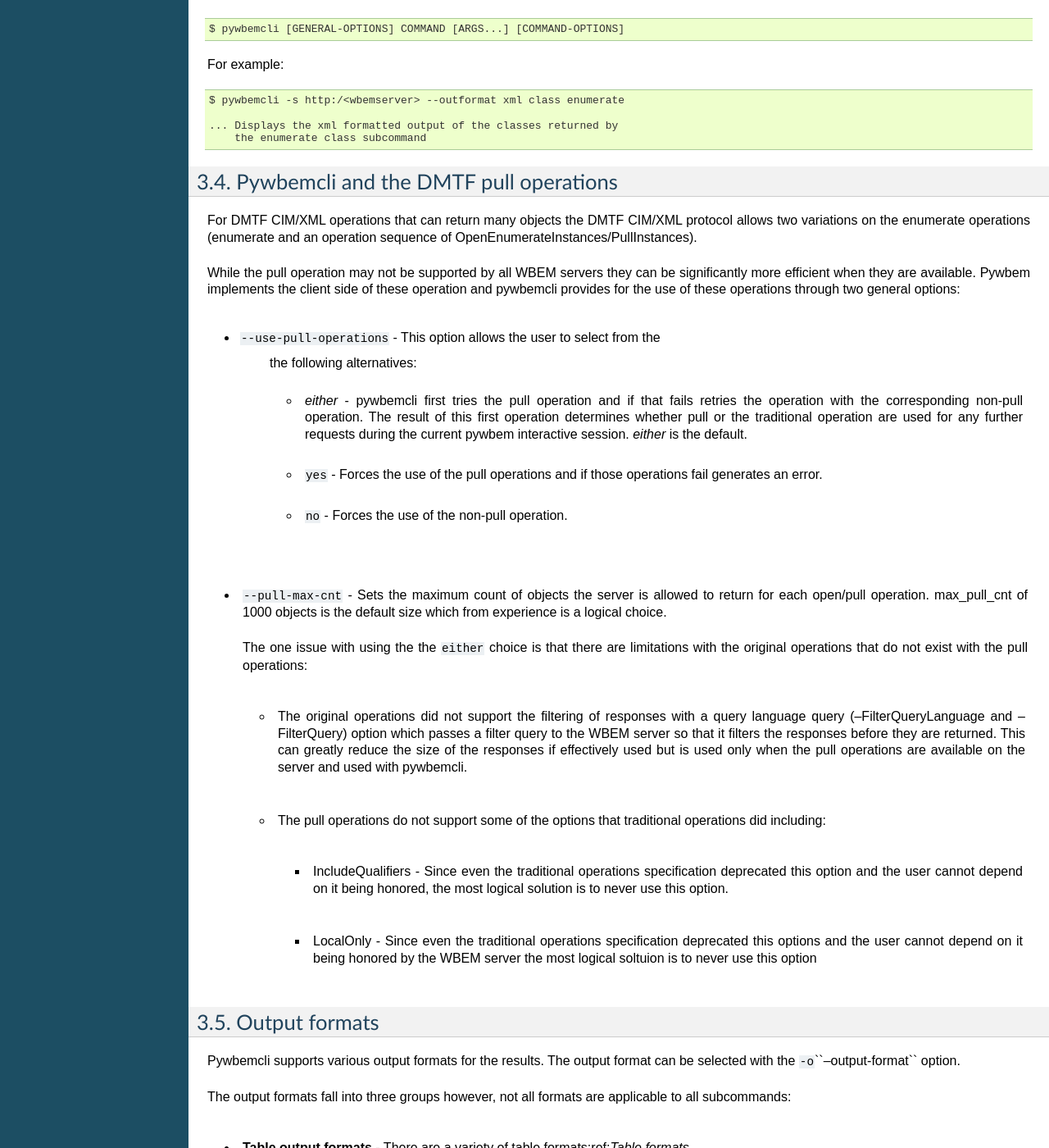
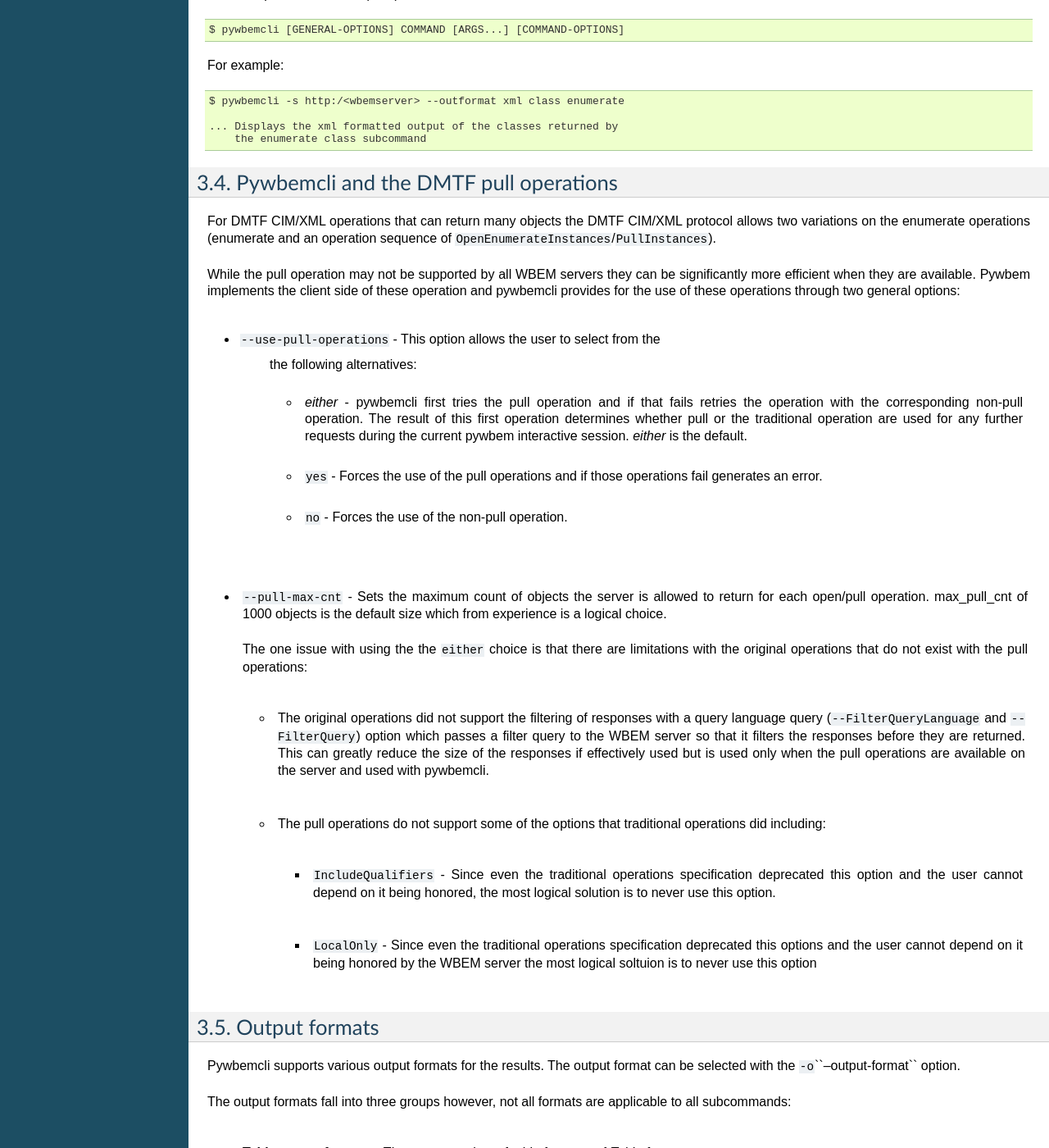
Before and after one commit to pywbem/pywbemtools, a Sphinx documentation site: the page built from docs/pywbemcligeneraloptions.rst, in a window 1280 px wide and 1400 px high, scrolled down 5200 px. Shown: the whole window at 82% size. Built offline with Sphinx 7.4.7, drawn with Linux system fonts in a browser that asks for light colours; the version number could not be read and is left out; some of the changed text lies outside the part shown.

```diff
--- a/docs/pywbemcligeneraloptions.rst
+++ b/docs/pywbemcligeneraloptions.rst
@@ -83,7 +83,7 @@ information on each command-group arguments and options):
   * ``either`` - (default )allows pywbem to try both pull and then traditional
       operations.
 
-* **--pull-max-cnt** -  MaxObjectCount of objects to be returned for each pull
+* **--pull-max-cnt** -  ``MaxObjectCount`` of objects to be returned for each pull
   operation if pull operations are used. This must be  a positive non-zero
   integer. Default is 1000. See :ref:`Pywbemcli and the DMTF pull operations`
   for more information on pull operations.
@@ -252,7 +252,7 @@ Pywbemcli and the DMTF pull operations
 
 For DMTF CIM/XML operations that can return many objects the DMTF CIM/XML protocol
 allows two variations on the enumerate operations (enumerate and an operation
-sequence of OpenEnumerateInstances/PullInstances).
+sequence of ``OpenEnumerateInstances``/``PullInstances``).
 
 While the pull operation may not be supported by all WBEM servers  they can be
 significantly more efficient when they are available.  Pywbem implements the
@@ -281,7 +281,7 @@ operations through two general options:
   with the original operations that do not exist with the pull operations:
 
   * The original operations did not support the filtering of responses  with a
-    query language query (--FilterQueryLanguage and --FilterQuery) option which
+    query language query (``--FilterQueryLanguage`` and ``--FilterQuery``) option which
     passes a filter query to the WBEM server so that it filters the responses
     before they are returned. This can greatly reduce the size of the responses
     if effectively used but is used only when the pull operations are available
@@ -290,11 +290,11 @@ operations through two general options:
   * The pull operations do not support some of the options that traditional
     operations did including:
 
-    * IncludeQualifiers - Since even the traditional operations specification
+    * ``IncludeQualifiers`` - Since even the traditional operations specification
       deprecated this option and the user cannot depend on it being honored,
       the most logical solution is to never use this option.
 
-    * LocalOnly - Since even the traditional operations specification deprecated
+    * ``LocalOnly`` - Since even the traditional operations specification deprecated
       this options and the user cannot depend on it being honored by the
       WBEM server the most logical soltuion is to never use this option
 
@@ -576,7 +576,7 @@ like gisthe following:
 
 produces log output for the class enumerate operation in the log file
 pywbemcli.log as follows showing the input parameters to the pywbem method
-EnumerateClassName and the number of objects in the response:
+``EnumerateClassName`` and the number of objects in the response:
 
 .. code-block:: text
 
--- a/docs/pywbemclisubcommands.rst
+++ b/docs/pywbemclisubcommands.rst
@@ -694,7 +694,7 @@ options for pywbemcli. The data includes:
 * **output-format** optional output format.
 * **mock_server** optional definition of the files that define a mock server
   environment using the pywbem mock module. This parameter is used, the
-  server_url must not be defined.
+  ``--server_url`` must not be defined.
 
 The :term:`connections file` is named ``pywbemcliservers.json`` in the directory
 in which pywbemcli is executed. The data is stored in JSON format within this
```
Also changed, not shown: other parts of docs/pywbemcligeneraloptions.rst (+6 -6 lines), other parts of docs/pywbemclisubcommands.rst (+1 -1 lines), docs/appendix.rst (+8 -6 lines), docs/introduction.rst (+7 -7 lines), docs/pywbemclicmdlineinterface.rst (+6 -5 lines), docs/pywbemclispecialfeatures.rst (+12 -9 lines).
